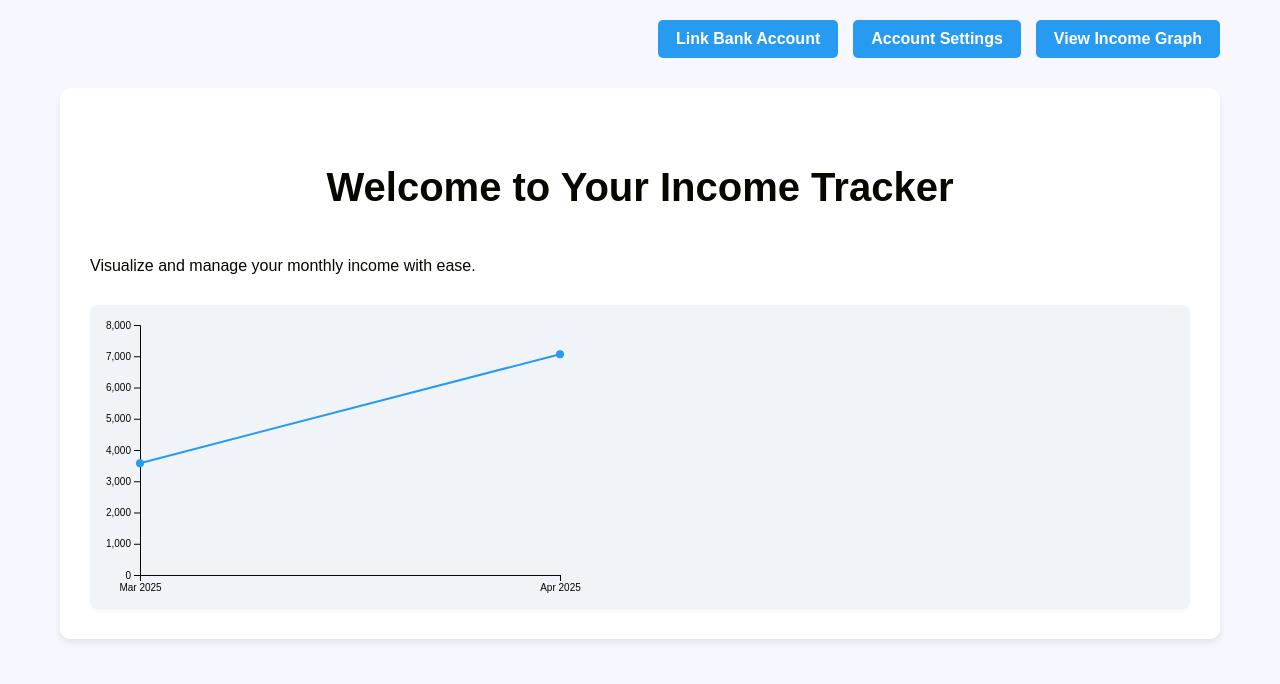
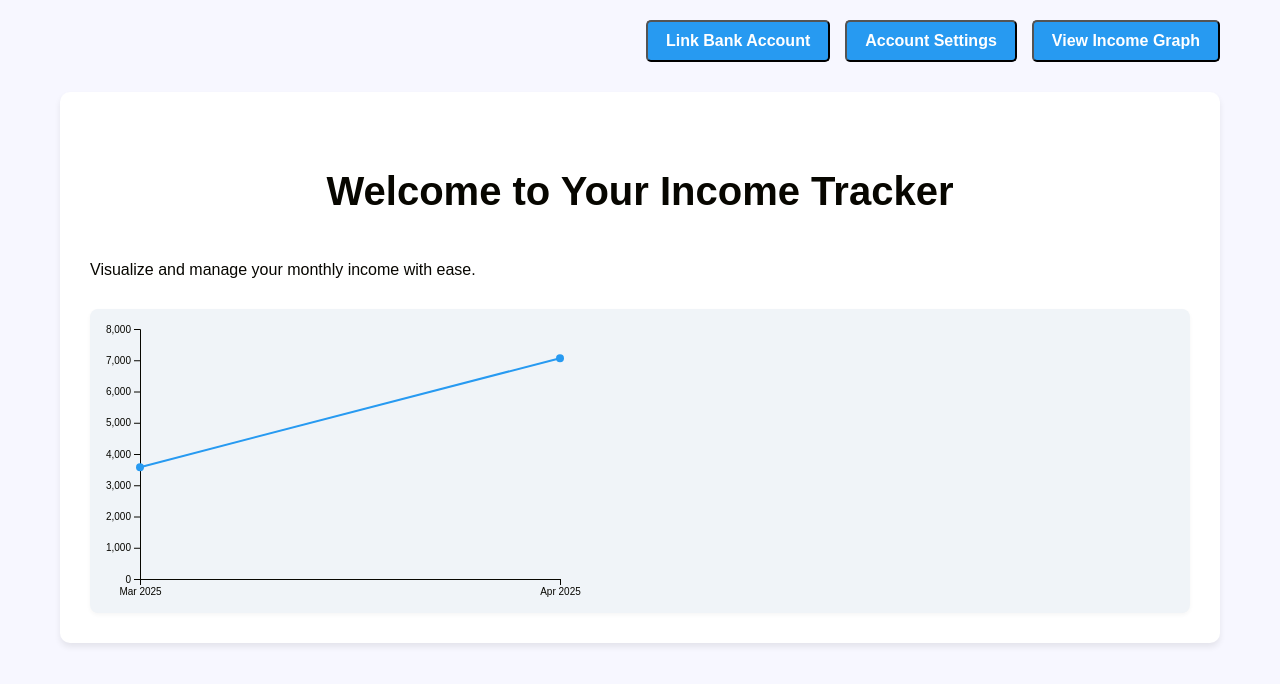
Before and after one commit to khamseaffan/Dragon_hacks, a React (Vite) app in the folder frontend/: page / in a window 1280 px wide. Shown: the top 684 px of the page. Built offline with nearby package versions, Linux system fonts and the light colour scheme; no server answers.

Commit message:
userprofile updates + refactor

```diff
--- a/frontend/src/components/Home.css
+++ b/frontend/src/components/Home.css
@@ -11,6 +11,8 @@ body {
     background-color: #F7F7FF;
     color: #070600;
 }
+
+
 
 .home {
     max-width: 1200px;
@@ -40,6 +42,17 @@ body {
     margin-bottom: 30px;
 }
 
+.navbar--button {
+    background-color: #279AF1;
+    color: #FFFFFF;
+    border: 'none';
+    border-radius: 5px;
+    padding: 10px 18px;
+    font-size: 1rem;
+    font-weight: bold;
+    cursor: pointer;
+    transition: background-color 0.3s ease;
+}
 .navbar--button:hover {
     background-color: #1E7ACB;
 }
--- a/frontend/src/components/Home.tsx
+++ b/frontend/src/components/Home.tsx
@@ -1,14 +1,13 @@
 import "./Home.css";
-import { buttonStyle } from "../lib_dir/common.ts";
 import D3Graph from "./D3Graph.tsx";
 
 export default function Home() {
   return (
     <div className="home">
       <div className="navbar">
-      <button style={buttonStyle}>Link Bank Account</button>
-      <button style={buttonStyle}>Account Settings</button>
-      <button style={buttonStyle}>View Income Graph</button>
+      <button className="navbar--button">Link Bank Account</button>
+      <button className="navbar--button">Account Settings</button>
+      <button className="navbar--button">View Income Graph</button>
       </div>
       <div className="content">
       <h1 className="header">Welcome to Your Income Tracker</h1>
--- a/frontend/src/components/Login.tsx
+++ b/frontend/src/components/Login.tsx
@@ -1,12 +1,13 @@
 import { useAuth0 } from "@auth0/auth0-react";
-import { buttonStyle } from "../lib_dir/common.ts";
+import "./Loginout.css";
+
 
 export default function Login() {
   const { loginWithRedirect, user } = useAuth0();
 
   return (
     <button
-      style={buttonStyle}
+      className="navbar--button"
       onClick={() => {
         loginWithRedirect();
         console.log("Logged in with username " + (user?.name || "unknown user"));
--- /dev/null
+++ b/frontend/src/components/Loginout.css
@@ -0,0 +1,14 @@
+.navbar--button {
+    background-color: #279AF1;
+    color: #FFFFFF;
+    border: 'none';
+    border-radius: 5px;
+    padding: 10px 18px;
+    font-size: 1rem;
+    font-weight: bold;
+    cursor: pointer;
+    transition: background-color 0.3s ease;
+}
+.navbar--button:hover {
+    background-color: #1E7ACB;
+};
--- a/frontend/src/components/Logout.tsx
+++ b/frontend/src/components/Logout.tsx
@@ -1,11 +1,11 @@
 import { useAuth0 } from "@auth0/auth0-react";
-import { buttonStyle } from "../lib_dir/common.ts";
+import "./Loginout.css";
 
 export default function Logout() {
   const { logout } = useAuth0();
 
   return (
-    <button style={buttonStyle}
+    <button className="navbar--button"
       onClick={() =>
         logout({ logoutParams: { returnTo: window.location.origin } })
       }
--- a/frontend/src/lib_dir/common.ts
+++ b/frontend/src/lib_dir/common.ts
@@ -1,11 +1,12 @@
-export const buttonStyle = { // would rather this than create a separate css file for login/logout + we needed a common file
-    backgroundColor: '#279AF1',
-    color: '#FFFFFF',
-    border: 'none',
-    borderRadius: '5px',
-    padding: '10px 18px',
-    fontSize: '1rem',
-    fontWeight: 'bold',
-    cursor: 'pointer',
-    transition: 'background-color 0.3s ease',
-};
+export const commonGigJobs = [
+    "Uber",
+    "Lyft",
+    "DoorDash",
+    "Postmates",
+    "Instacart",
+    "Grubhub",
+    "Shipt",
+    "TaskRabbit",
+    "Fiverr",
+    "Upwork",
+];
```
Also changed, not shown: frontend/src/components/UserProfile.tsx (+40 -5 lines).
